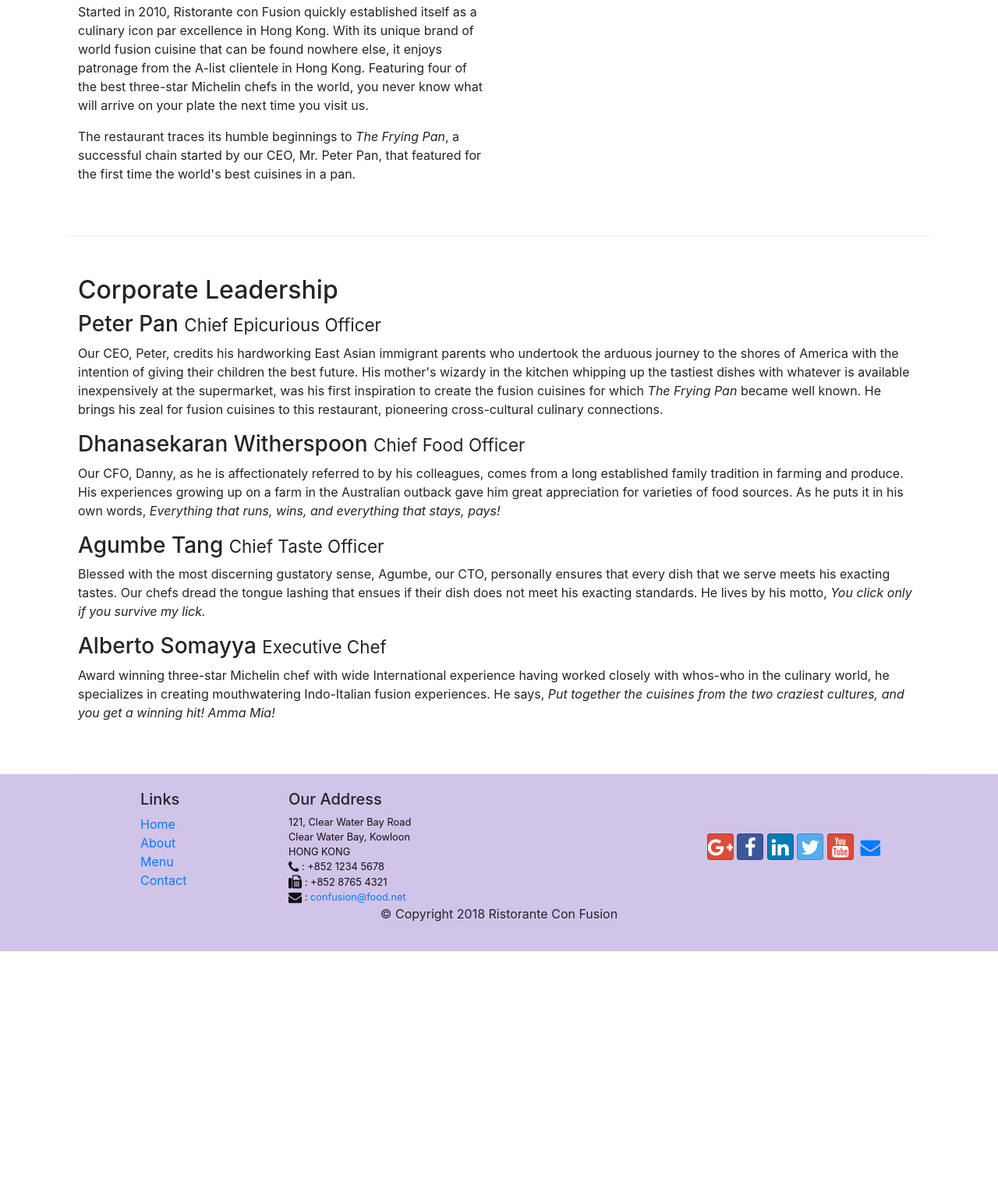
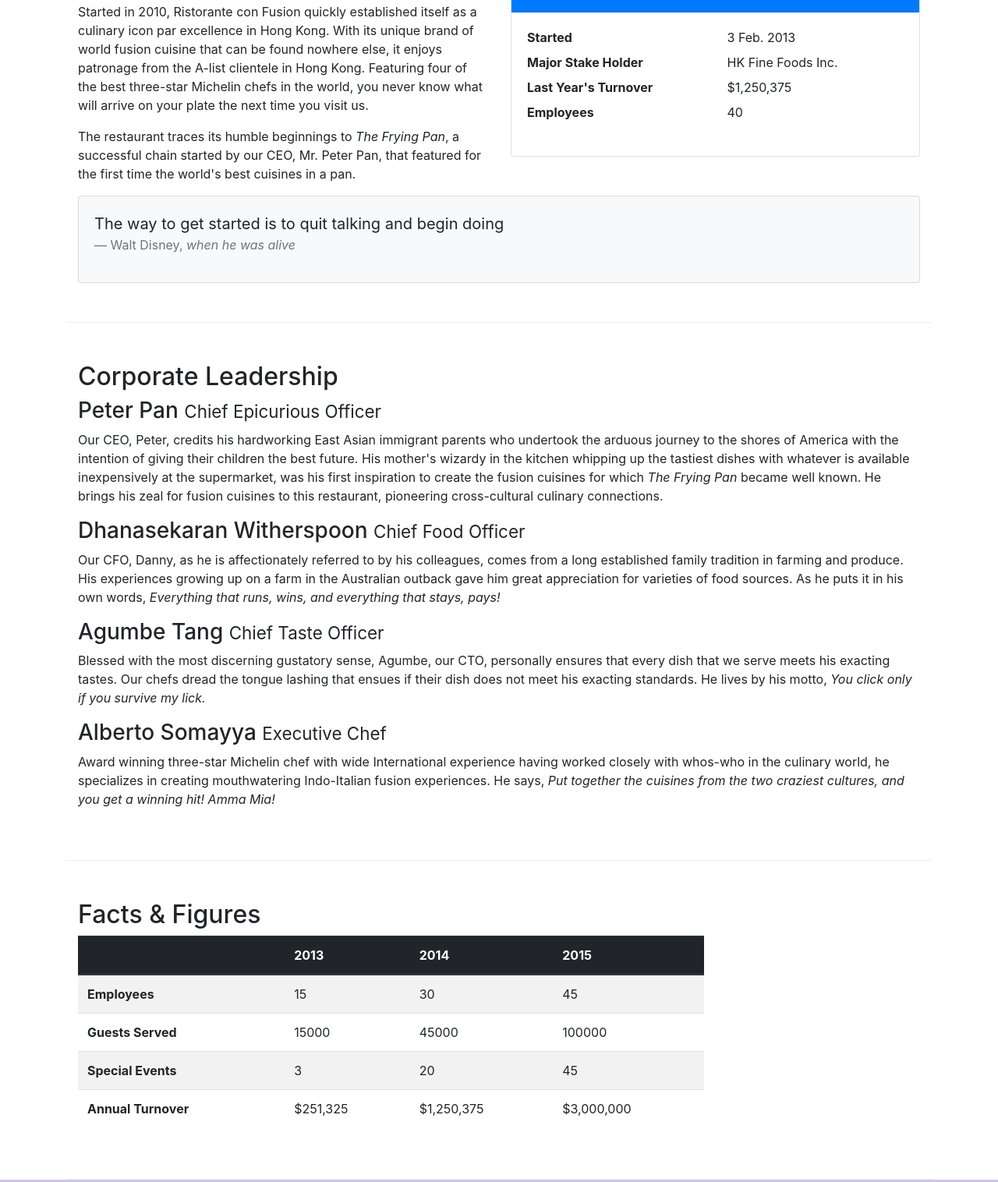
Before and after one commit to TheWhiteWolf02/bootstrap-tutorial, a website: page aboutus.html in a window 1280 px wide. Shown: the part 558-2074 px from the top of the page at 78% size. Before the commit the page ends 1778 px from the top, so only its background shows below. Drawn offline with nearby package versions, Linux system fonts and the light colour scheme.

Commit message:
cards and tables

```diff
--- a/aboutus.html
+++ b/aboutus.html
@@ -63,7 +63,30 @@
                 <p>Started in 2010, Ristorante con Fusion quickly established itself as a culinary icon par excellence in Hong Kong. With its unique brand of world fusion cuisine that can be found nowhere else, it enjoys patronage from the A-list clientele in Hong Kong.  Featuring four of the best three-star Michelin chefs in the world, you never know what will arrive on your plate the next time you visit us.</p>
                 <p>The restaurant traces its humble beginnings to <em>The Frying Pan</em>, a successful chain started by our CEO, Mr. Peter Pan, that featured for the first time the world's best cuisines in a pan.</p>
             </div>
-            <div class="col-12 col-6">
+            <div class="col-sm">
+                <div class="card">
+                    <h3 class="card-header bg-primary text-white">Facts at a Glance</h3>
+                    <div class="card-body">
+                        <dl class="row">
+                            <dt class="col-6">Started</dt>
+                            <dd class="col-6">3 Feb. 2013</dd>
+                            <dt class="col-6">Major Stake Holder</dt>
+                            <dd class="col-6">HK Fine Foods Inc.</dd>
+                            <dt class="col-6">Last Year's Turnover</dt>
+                            <dd class="col-6">$1,250,375</dd>
+                            <dt class="col-6">Employees</dt>
+                            <dd class="col-6">40</dd>
+                        </dl>
+                    </div>
+                </div>
+            </div>
+            <div class="col-12">
+                <div class="card card-body bg-light">
+                    <blockquote class="blockquote">
+                        <p class="mb-0"> The way to get started is to quit talking and begin doing</p>
+                        <footer class="blockquote-footer">Walt Disney, <cite title="Source Title">when he was alive</cite></footer>
+                    </blockquote>
+                </div>
             </div>
         </div>
 
@@ -80,6 +103,52 @@
                 <h3>Alberto Somayya <small>Executive Chef</small></h3>
                 <p class="d-none d-sm-block">Award winning three-star Michelin chef with wide International experience having worked closely with whos-who in the culinary world, he specializes in creating mouthwatering Indo-Italian fusion experiences. He says, <em>Put together the cuisines from the two craziest cultures, and you get a winning hit! Amma Mia!</em></p>
             </div>
+       </div>
+       <div class="row row-content">
+           <div class="col-12 col-sm-9">
+               <h2> Facts &amp; Figures </h2>
+               <div class="table-responsive">
+               <table class="table table-striped">
+                   <thead class="thead-dark">
+                       <tr>
+                           <th>&nbsp;</th>
+                           <th>2013</th>
+                           <th>2014</th>
+                           <th>2015</th>
+                       </tr>
+                   </thead>
+                   <tbody>
+                       <tr>
+                           <th>Employees</th>
+                           <td>15</td>
+                           <td>30</td>
+                           <td>45</td>
+                       </tr>
+                       <tr>
+                           <th>Guests Served</th>
+                           <td>15000</td>
+                           <td>45000</td>
+                           <td>100000</td>
+                       </tr>
+                       <tr>
+                           <th>Special Events</th>
+                           <td>3</td>
+                           <td>20</td>
+                           <td>45</td>
+                       </tr>
+                       <tr>
+                           <th>Annual Turnover</th>
+                           <td>$251,325</td>
+                           <td>$1,250,375</td>
+                           <td>$3,000,000</td>
+                       </tr>
+                   </tbody>
+               </table>
+               </div>
+           </div>
+           <div class="col-12 col-sm-3">
+
+           </div>
        </div>
 
     </div>
```
